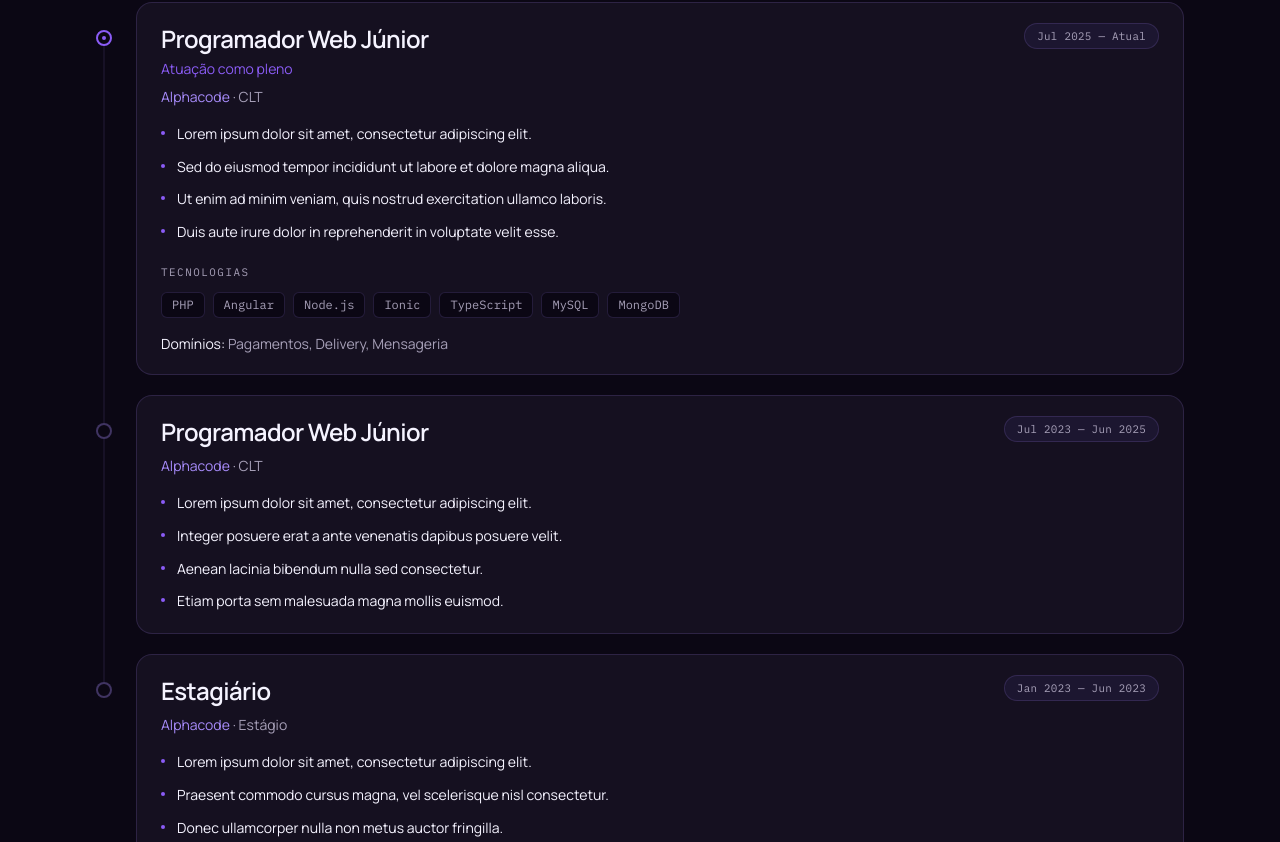
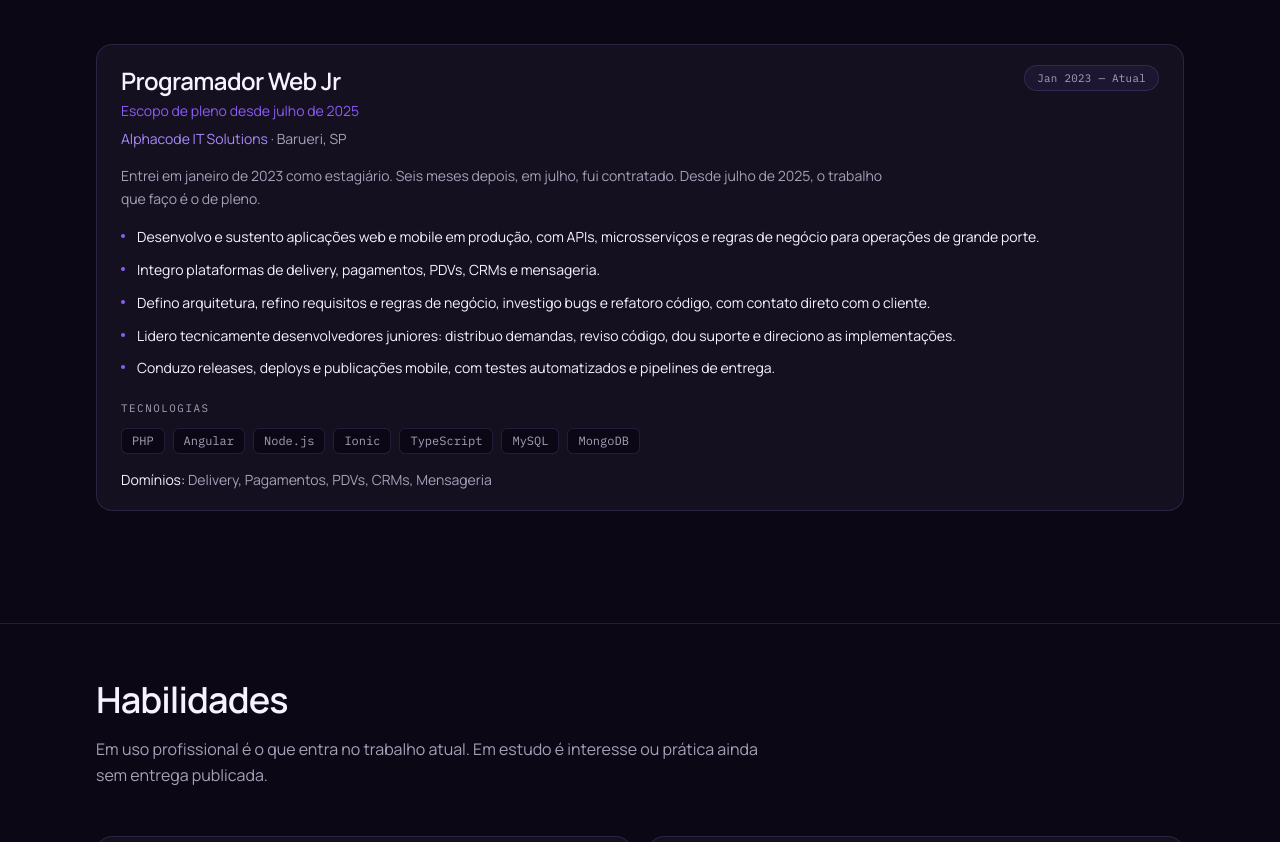
Before and after one commit to KevinAlves55/kevin-alves-portfolio, a React (Vite) app: page / in a window 1280 px wide. Shown: the part 1898-2740 px from the top of the page. Built offline with nearby package versions, Linux system fonts and the light colour scheme.

Commit message:
refactor: unifica experiências

```diff
--- a/src/hooks/useHeroEntrance.ts
+++ b/src/hooks/useHeroEntrance.ts
@@ -10,16 +10,33 @@ export function useHeroEntrance() {
       const reduce = window.matchMedia?.('(prefers-reduced-motion: reduce)')?.matches ?? false
       if (reduce) return
 
-      const glow = root.current?.querySelector('[data-hero-glow]') ?? null
-      const items = gsap.utils.toArray<HTMLElement>('[data-hero-reveal]')
+      const scope = root.current
+      if (!scope) return
+
+      const glow = scope.querySelector('[data-hero-glow]')
+      const badge = scope.querySelector('[data-hero-badge]')
+      const items = gsap.utils.toArray<HTMLElement>('[data-hero-reveal]', scope)
       const timeline = gsap.timeline()
 
       if (glow) {
         timeline.from(glow, {
           autoAlpha: 0,
-          duration: 0.9,
-          ease: 'power2.out',
+          duration: 1.15,
+          ease: 'power1.out',
         })
+      }
+
+      if (badge) {
+        timeline.from(
+          badge,
+          {
+            autoAlpha: 0,
+            y: -14,
+            duration: 0.65,
+            ease: 'power2.out',
+          },
+          glow ? '-=0.28' : 0,
+        )
       }
 
       if (items.length > 0) {
@@ -32,7 +49,7 @@ export function useHeroEntrance() {
             stagger: 0.08,
             ease: 'power2.out',
           },
-          glow ? '-=0.2' : 0,
+          badge || glow ? '-=0.12' : 0,
         )
       }
     },
--- a/src/i18n/pt.ts
+++ b/src/i18n/pt.ts
@@ -24,6 +24,7 @@ export const pt = {
   },
   about: {
     title: 'Sobre Mim',
+    description: 'Quem eu sou e como eu trabalho.',
     photoAlt: 'Retrato de Kevin Alves',
     phrase: 'Desenvolvendo soluções - além do código.',
     paragraphs: [
@@ -44,58 +45,26 @@ export const pt = {
     technologies: 'Tecnologias',
     domains: 'Domínios',
   },
-  // Atividades em lorem ipsum são provisórias. Substitua cada lista em activities.
-  // Tecnologias e domínios das fases anteriores ficam vazios até você definir o que entra em cada uma.
   experience: [
     {
-      id: 'alphacode-pleno',
-      company: 'Alphacode',
-      role: 'Programador Web Júnior',
-      periodLabel: 'Jul 2025 — Atual',
+      id: 'alphacode',
+      company: 'Alphacode IT Solutions',
+      role: 'Programador Web Jr',
+      periodLabel: 'Jan 2023 — Atual',
       current: true,
-      engagement: 'CLT',
-      levelNote: 'Atuação como pleno',
+      engagement: 'Barueri, SP',
+      levelNote: 'Escopo de pleno desde julho de 2025',
+      summary:
+        'Entrei em janeiro de 2023 como estagiário. Seis meses depois, em julho, fui contratado. Desde julho de 2025, o trabalho que faço é o de pleno.',
       activities: [
-        'Lorem ipsum dolor sit amet, consectetur adipiscing elit.',
-        'Sed do eiusmod tempor incididunt ut labore et dolore magna aliqua.',
-        'Ut enim ad minim veniam, quis nostrud exercitation ullamco laboris.',
-        'Duis aute irure dolor in reprehenderit in voluptate velit esse.',
+        'Desenvolvo e sustento aplicações web e mobile em produção, com APIs, microsserviços e regras de negócio para operações de grande porte.',
+        'Integro plataformas de delivery, pagamentos, PDVs, CRMs e mensageria.',
+        'Defino arquitetura, refino requisitos e regras de negócio, investigo bugs e refatoro código, com contato direto com o cliente.',
+        'Lidero tecnicamente desenvolvedores juniores: distribuo demandas, reviso código, dou suporte e direciono as implementações.',
+        'Conduzo releases, deploys e publicações mobile, com testes automatizados e pipelines de entrega.',
       ],
       technologies: ['PHP', 'Angular', 'Node.js', 'Ionic', 'TypeScript', 'MySQL', 'MongoDB'],
-      domains: ['Pagamentos', 'Delivery', 'Mensageria'],
-    },
-    {
-      id: 'alphacode-junior',
-      company: 'Alphacode',
-      role: 'Programador Web Júnior',
-      periodLabel: 'Jul 2023 — Jun 2025',
-      current: false,
-      engagement: 'CLT',
-      levelNote: null,
-      activities: [
-        'Lorem ipsum dolor sit amet, consectetur adipiscing elit.',
-        'Integer posuere erat a ante venenatis dapibus posuere velit.',
-        'Aenean lacinia bibendum nulla sed consectetur.',
-        'Etiam porta sem malesuada magna mollis euismod.',
-      ],
-      technologies: [],
-      domains: [],
-    },
-    {
-      id: 'alphacode-estagio',
-      company: 'Alphacode',
-      role: 'Estagiário',
-      periodLabel: 'Jan 2023 — Jun 2023',
-      current: false,
-      engagement: 'Estágio',
-      levelNote: null,
-      activities: [
-        'Lorem ipsum dolor sit amet, consectetur adipiscing elit.',
-        'Praesent commodo cursus magna, vel scelerisque nisl consectetur.',
-        'Donec ullamcorper nulla non metus auctor fringilla.',
-      ],
-      technologies: [],
-      domains: [],
+      domains: ['Delivery', 'Pagamentos', 'PDVs', 'CRMs', 'Mensageria'],
     },
   ],
   skillsSection: {
--- a/src/sections/About.tsx
+++ b/src/sections/About.tsx
@@ -21,7 +21,7 @@ export function About() {
     <section id="sobre" ref={root} aria-labelledby="sobre-titulo" className="border-t border-line pt-10 pb-20 sm:pt-14 sm:pb-28">
       <Container>
         <div data-reveal>
-          <SectionHeading id="sobre-titulo" title={about.title} />
+          <SectionHeading id="sobre-titulo" title={about.title} description={about.description} />
         </div>
         <div className="mt-12 grid items-start gap-8 lg:grid-cols-[24rem_minmax(0,1fr)] lg:gap-x-14 lg:gap-y-4">
           <img
--- a/src/sections/Experience.tsx
+++ b/src/sections/Experience.tsx
@@ -2,7 +2,6 @@ import { Container } from '../components/Container.tsx'
 import { SectionHeading } from '../components/SectionHeading.tsx'
 import { useLocale } from '../hooks/useLocale.ts'
 import { useSectionReveal } from '../hooks/useSectionReveal.ts'
-import { cn } from '../lib/cn.ts'
 
 export function Experience() {
   const { copy } = useLocale()
@@ -21,22 +20,9 @@ export function Experience() {
         <div data-reveal>
           <SectionHeading id="experiencia-titulo" title={experienceSection.title} description={experienceSection.description} />
         </div>
-        <ol className="relative mt-12 flex flex-col gap-5">
-          {entries.map((entry, index) => (
-            <li key={entry.id} data-reveal="left" className="relative pl-8 sm:pl-10">
-              {index < entries.length - 1 ? (
-                <span aria-hidden="true" className="absolute top-9 left-2 h-[calc(100%+1.25rem)] w-px -translate-x-1/2 bg-line" />
-              ) : null}
-              <span
-                aria-hidden="true"
-                className={cn(
-                  'absolute top-7 left-0 z-10 size-4 rounded-full border-2 bg-canvas',
-                  entry.current ? 'border-accent' : 'border-line-strong',
-                )}
-              >
-                {entry.current ? <span className="absolute inset-1 rounded-full bg-accent" /> : null}
-              </span>
-              <article className="panel about-card rounded-2xl px-5 py-5 sm:px-6">
+        <div className="mt-12 flex flex-col gap-5">
+          {entries.map((entry) => (
+            <article key={entry.id} data-reveal className="panel about-card rounded-2xl px-5 py-5 sm:px-6">
                 <div className="flex flex-col gap-3 sm:flex-row sm:items-start sm:justify-between">
                   <div className="min-w-0">
                     <h3 className="text-xl font-semibold tracking-tight text-balance sm:text-2xl">{entry.role}</h3>
@@ -51,6 +37,7 @@ export function Experience() {
                     {entry.periodLabel}
                   </p>
                 </div>
+                <p className="mt-4 max-w-3xl text-sm leading-relaxed text-pretty text-muted">{entry.summary}</p>
                 <ul className="mt-4 space-y-2.5">
                   {entry.activities.map((activity) => (
                     <li key={activity} className="flex gap-3 text-sm leading-relaxed text-ink">
@@ -77,10 +64,9 @@ export function Experience() {
                     {entry.domains.join(', ')}
                   </p>
                 ) : null}
-              </article>
-            </li>
+            </article>
           ))}
-        </ol>
+        </div>
       </Container>
     </section>
   )
--- a/src/sections/Hero.tsx
+++ b/src/sections/Hero.tsx
@@ -26,7 +26,7 @@ export function Hero() {
       />
       <Container className="relative flex min-h-svh flex-col items-center justify-center pt-28 pb-16 text-center">
         <div className="flex w-full max-w-4xl flex-col items-center">
-          <p data-hero-reveal className="inline-flex max-w-full flex-wrap items-center justify-center gap-x-2 gap-y-1 rounded-full border border-line bg-surface/80 px-3.5 py-1.5 text-xs text-muted sm:text-sm">
+          <p data-hero-badge className="inline-flex max-w-full flex-wrap items-center justify-center gap-x-2 gap-y-1 rounded-full border border-line bg-surface/80 px-3.5 py-1.5 text-xs text-muted sm:text-sm">
             <span className="status-dot shrink-0" aria-hidden="true" />
             <span>{copy.site.role}</span>
           </p>
--- a/src/types/content.ts
+++ b/src/types/content.ts
@@ -8,6 +8,7 @@ export type ExperienceEntry = {
   current: boolean
   engagement: string
   levelNote: string | null
+  summary: string
   activities: readonly string[]
   technologies: readonly string[]
   domains: readonly string[]
```
